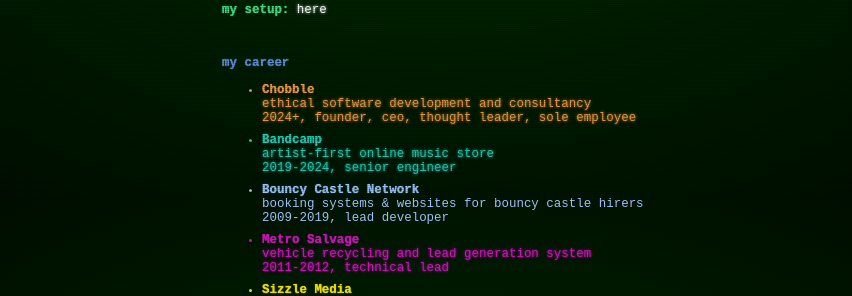
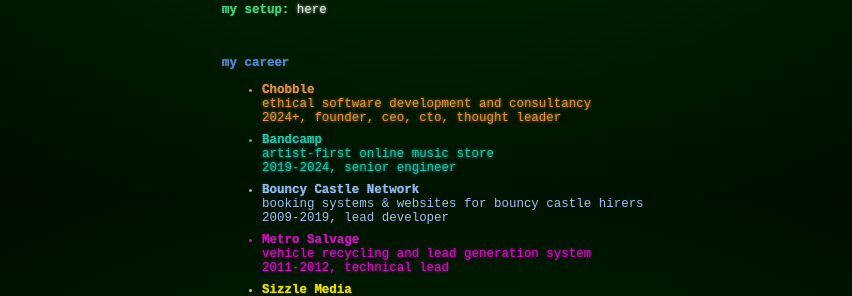
Before and after one commit to chobbledotcom/stefn, a Jekyll site: the page built from index.html, in a window 1280 px wide. Shown: the part 700-996 px from the top of the page, without its empty margins (203-1055 px from the left). Built offline with Jekyll 4.4.1, drawn with Linux system fonts in a browser that asks for light colours.

Commit message:
Remove 'sole employee'

```diff
--- a/_data/jobs.yml
+++ b/_data/jobs.yml
@@ -1,6 +1,6 @@
 - name: Chobble
   description: ethical software development and consultancy
-  role: founder, ceo, thought leader, sole employee
+  role: founder, ceo, cto, thought leader
   start: 2024
 
 - name: Bandcamp
```
